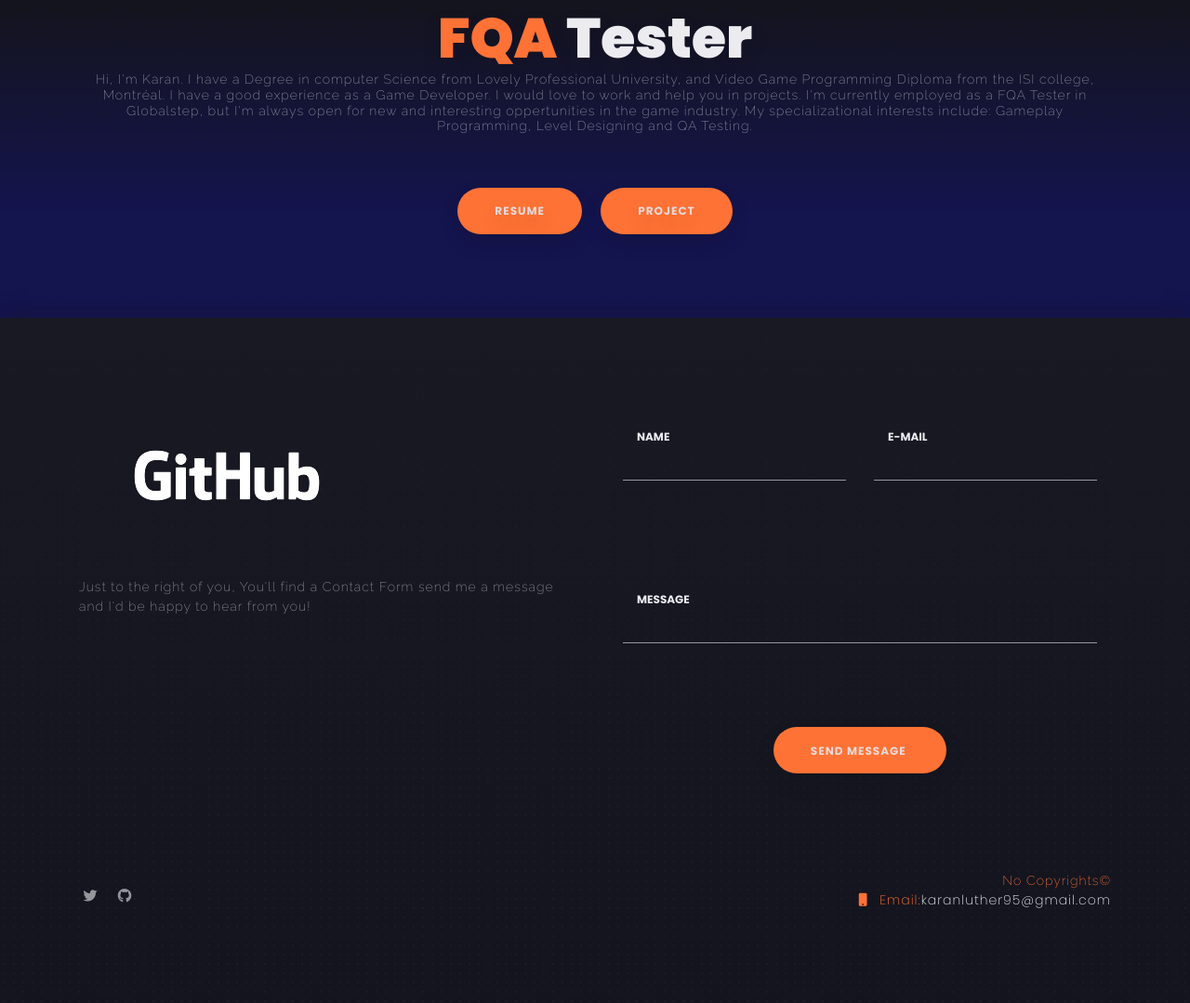
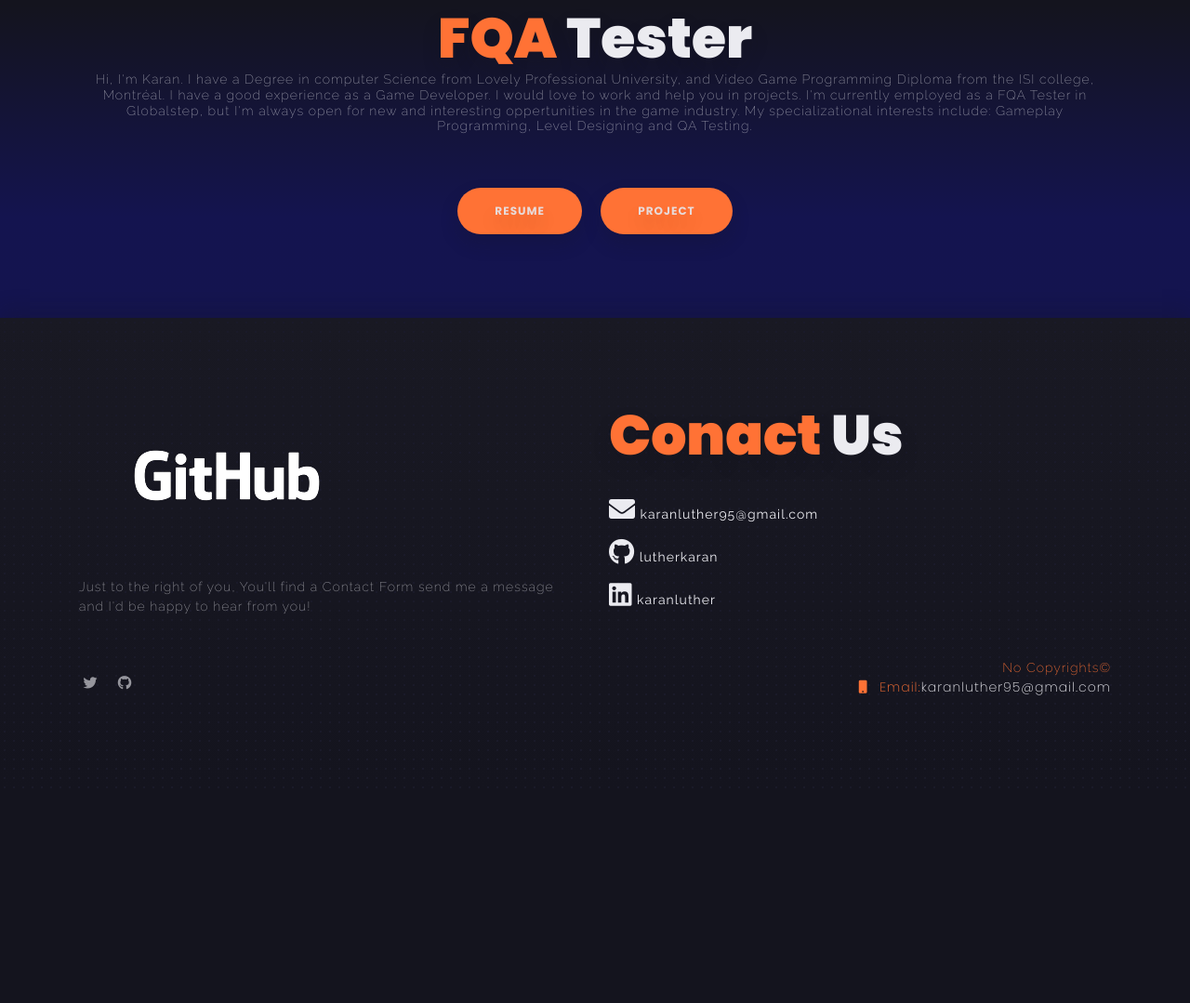
Before and after one commit to lutherkaran/lutherkaran.github.io, a PHP site: page / in a window 1280 px wide. Shown: the part 2287-3366 px from the top of the page at 93% size. After the commit the page ends 3035 px from the top, so only its background shows below. Run offline with PHP 8.4, Linux system fonts and the light colour scheme; some libraries are stand-ins or nearby versions.

Commit message:
changes index css and js

```diff
--- a/css/luther-site.css
+++ b/css/luther-site.css
@@ -1 +1,2 @@
 body{scroll-behavior: smooth;transition: .4s all ease;-webkit-transition: .4s all ease;}
+/*.h-auto{height: -webkit-fill-available !important;}*/
--- a/index.html
+++ b/index.html
@@ -628,7 +628,7 @@
                             <!-- Title -->
                             <!-- Footer list 2 -->
                             <!-- Contact info end -->
-                            <div class="get-in-touch">
+                            <!-- <div class="get-in-touch">
                                 <div id="anchor-3" class="container">
                                     <form id="form" class="contact-form row">
                                         <div class="form-field col-12 col-lg-6">
@@ -652,7 +652,13 @@
                                         </div>
                                     </form>
                                 </div>
-                            </div>
+                            </div> -->
+                            <h2 class="bold mb-30"><span class="color">Conact </span>Us </h2>
+
+                            <p class="mb-3"><i class="fas fa-envelope fa-2x"></i> <a href="mailto:karanluther95@gmail.com">karanluther95@gmail.com</a></p>
+                            <p class="mb-3"><i class="fab fa-github fa-2x"></i> <a href="https://github.com/lutherkaran" target="_blank">lutherkaran</a></p>
+                            <p class="mb-3"><i class="fab fa-linkedin fa-2x"></i> <a href="https://linkedin.com/in/karanluther" target="_blank">karanluther</a></p>
+
 
                             <!-- Footer list 2 end-->
                         </div>
@@ -696,7 +702,7 @@
     <!-- Swiper -->
     <script src="js/plugins/swiper.min.js"></script>
     <!-- Smooth scroll -->
-    <!-- <script src="js/plugins/smooth-scroll.min.js"></script> -->
+    <script src="js/plugins/smooth-scroll.min.js"></script>
     <!-- Howler -->
     <script src="js/plugins/howler.min.js"></script>
     <!-- Isotope -->
@@ -717,6 +723,7 @@
     <!-- modally popup -->
     <script type="text/javascript">
         jQuery(document).ready(function () {
+            // setTimeout(function(){$('#anchor-1.grid').addClass('h-auto');}, 5000);
             $('#ipsum').modally('ipsum', { 'max-width': 800 });
             //$('#lorem').modally();
             $('#dolor').modally();
--- a/js/main.js
+++ b/js/main.js
@@ -243,6 +243,7 @@ $(function () {
     // Portfolio without filter
     $('.grid').isotope({
         // options
+        resizable: true,
         itemSelector: '.grid-item',
     });
 
```
Also changed, not shown: js/plugins/smooth-scroll.min.js.
